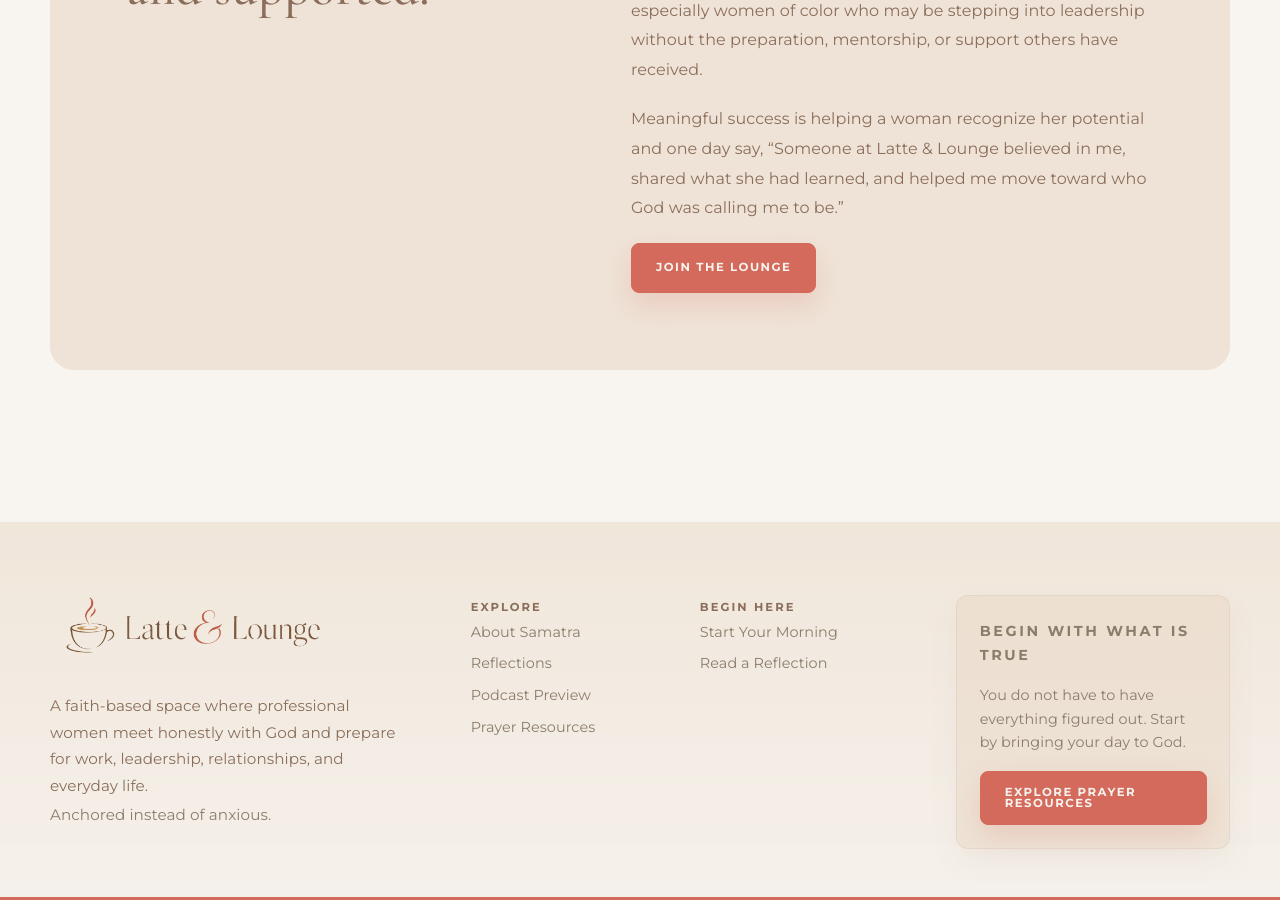
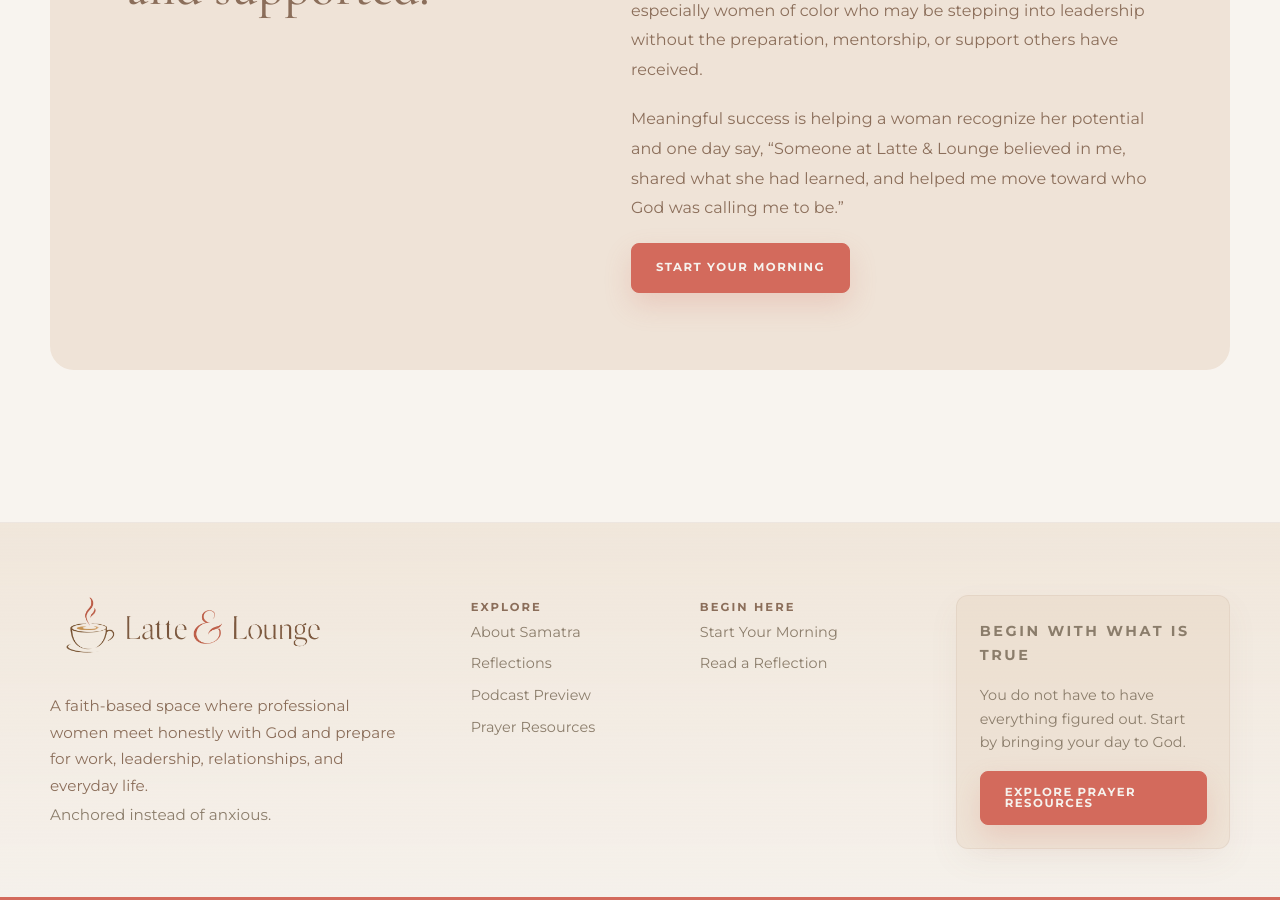
Before and after one commit to jeffthomasiii/latte-lounge-poc, a Jekyll site: the page built from docs/about.md, in a window 1280 px wide and 900 px high, scrolled down 3340 px. Built offline with Jekyll 4.4.1, drawn with Linux system fonts in a browser that asks for light colours.

Commit message:
Add About metadata and align primary action

```diff
--- a/docs/about.md
+++ b/docs/about.md
@@ -1,6 +1,7 @@
 ---
 layout: page
 title: About Samatra
+description: "Meet Samatra and learn how Latte & Lounge grew from honest morning conversations with God during a demanding leadership transition."
 eyebrow: "The Story Behind Latte & Lounge"
 subtitle: "Set your day with God before your day begins setting you."
 hero_image: "/assets/images/latte-lounge-founder-samatra.webp"
@@ -81,6 +82,6 @@ content_width: wide
     <p>Latte &amp; Lounge is beginning with written reflections, prayer resources, podcast conversations, and stories from professional women. The long-term vision is to create a place where women can find mentorship, leadership development, coaching, and a community committed to helping them grow.</p>
     <p>I care deeply about women entering new levels of leadership without the preparation, wisdom, or support they deserve—especially women of color who may be stepping into leadership without the preparation, mentorship, or support others have received.</p>
     <p>Meaningful success is helping a woman recognize her potential and one day say, “Someone at Latte &amp; Lounge believed in me, shared what she had learned, and helped me move toward who God was calling me to be.”</p>
-    <a class="button primary" href="{{ '/subscribe/' | relative_url }}">Join the Lounge</a>
+    <a class="button primary" href="{{ '/prayer-resources/' | relative_url }}">Start Your Morning</a>
   </div>
 </section>
```
